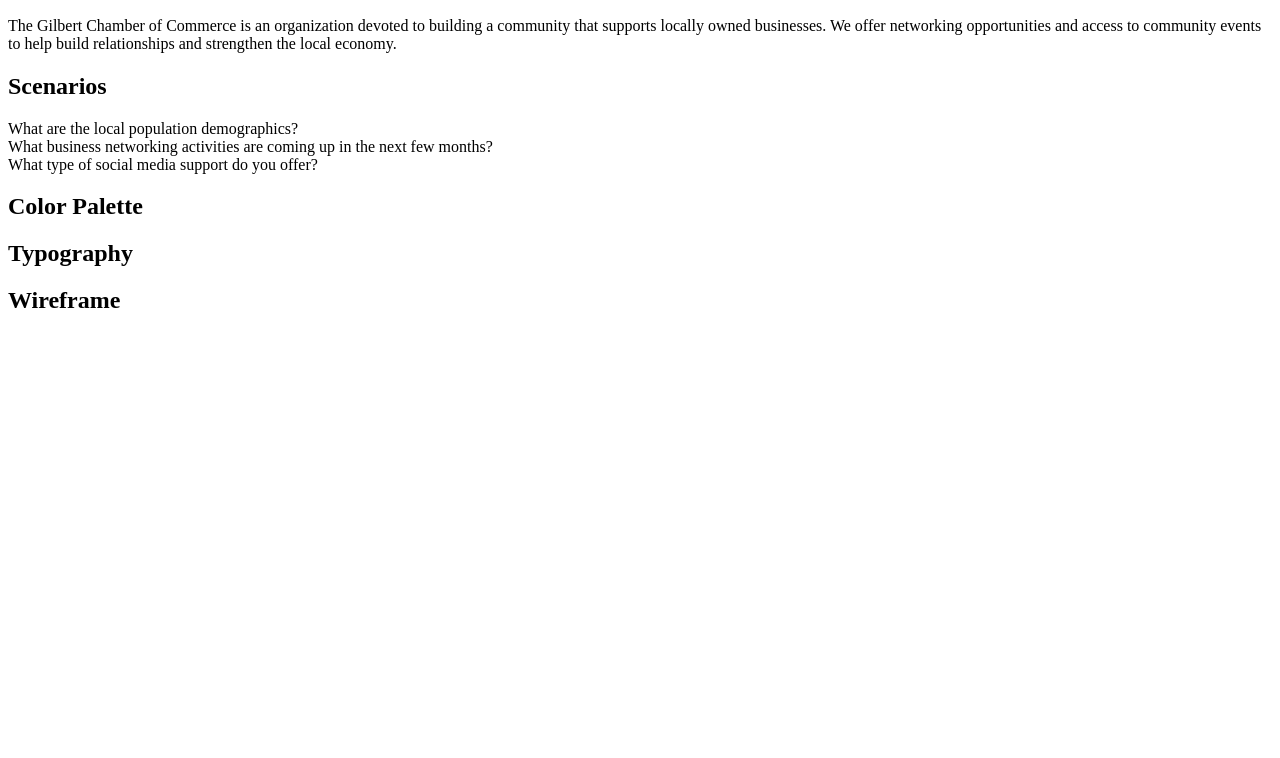
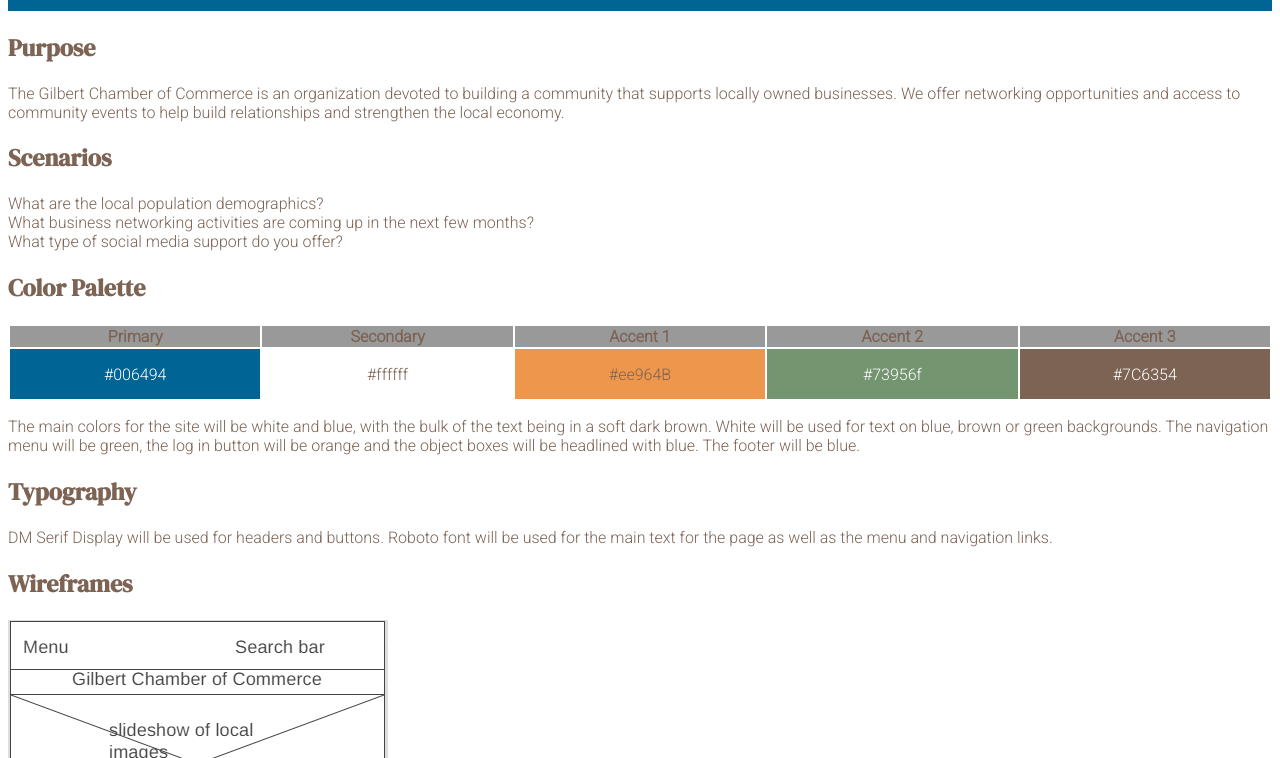
Before and after one commit to kateaeryn/WDD230, a plain HTML site: page week01/chamber/chamber-site-plan.html in a window 1280 px wide. Shown: the part 202-960 px from the top of the page. Before the commit the page ends 800 px from the top, so only its background shows below. Drawn offline with Linux system fonts and the light colour scheme.

Commit message:
finished site plan

```diff
--- a/week01/chamber/chamber-site-plan.html
+++ b/week01/chamber/chamber-site-plan.html
@@ -6,6 +6,10 @@
     <meta name="viewport" content="width=device-width, initial-scale=1.0">
     <title>Gilbert Chamber of Commerce</title>
     <link rel="stylesheet" href="styles/chamber-site-plan.css">
+    <link rel="preconnect" href="https://fonts.googleapis.com">
+    <link rel="preconnect" href="https://fonts.gstatic.com" crossorigin>
+    <link href="https://fonts.googleapis.com/css2?family=DM+Serif+Display&family=Roboto:wght@300&display=swap"
+        rel="stylesheet">
 </head>
 <body>
     <header> <h1>Gilbert Chamber of Commerce</h1></header>
@@ -22,11 +26,36 @@
         What type of social media support do you offer?
     </p>
     <h2>Color Palette</h2>
+    <link href="https://coolors.co/73956f-ffffff-006494-7c6354-ee964b">
+    <table class="colors">
+        <tr>
+            <th>Primary</th>
+            <th>Secondary</th>
+            <th>Accent 1</th>
+            <th>Accent 2</th>
+            <th>Accent 3</th>
+        </tr>
+    <tr>
+        <td class="primary">#006494</td>
+        <td class="secondary">#ffffff</td>
+        <td class="accent1">#ee964B</td>
+        <td class="accent2">#73956f</td>
+        <td class="accent3">#7C6354</td>
+    </tr>
+    </table>
+    <p>
+        The main colors for the site will be white and blue, with the bulk of the text being in a soft dark brown. White will be used for text on blue, brown or green backgrounds.
+        The navigation menu will be green, the log in button will be orange and the object boxes will be headlined with blue. The footer will be blue.
 
+    </p>
     <h2>Typography</h2>
-
-    <h2>Wireframe</h2>
-
+    <p>
+        DM Serif Display will be used for headers and buttons.
+        Roboto font will  be used for the main text for the page as well as the menu and navigation links.
+    </p>
+    <h2>Wireframes</h2>
+    <img src="mobilewireframe.png" alt="mobile wireframe">
+    <img src="desktopwireframe.png" alt="desktop wireframe">
     </main>
 </body>
 </html>
--- a/week01/chamber/styles/chamber-site-plan.css
+++ b/week01/chamber/styles/chamber-site-plan.css
@@ -1,6 +1,73 @@
-header{
-    background-color: rgba(81, 141, 252, 0.781);
-    text-align: center;
-    padding: 2em;
+
+:root {
+    /* change the values below to your colors from your palette */
+    --primary-color: #006494;
+    --secondary-color: #ffffff;
+    --accent1-color: #ee964B;
+    --accent2-color: #73956F;
+    --accent3-color: #7C6354;
+
+    /* change the values below to your chosen font(s) */
+    --heading-font: "DM Serif Display", serif;
+    --paragraph-font: "Roboto", sans-serif;
 
 }
+body{
+    color: var(--accent3-color);
+    font-family: "Roboto", serif;
+}
+
+header{
+    background-color: var(--primary-color);
+    color: var(--secondary-color);
+    text-align: center;
+    padding: .5em;
+    font-size: 2em;
+
+}
+h1, h2, h3, h4, h5, h6{
+    font-family: var(--heading-font);
+}
+p{
+    font-family: var(--paragraph-font);
+}
+h2{
+    color: var(--accent3-color);
+}
+.colors {
+    width: 100%;
+    min-width: 350px;
+    margin: auto;
+    text-align: center;
+}
+
+.colors th {
+    background-color: #999;
+}
+.colors td {
+    width: 20%;
+    height: 3em;
+}
+
+.primary {
+    background-color: var(--primary-color);
+    color: var(--secondary-color);
+}
+
+.secondary {
+    background-color: var(--secondary-color);
+}
+
+.accent1 {
+    background-color: var(--accent1-color);
+}
+
+.accent2 {
+    background-color: var(--accent2-color);
+    color: var(--secondary-color);
+}
+
+.accent3 {
+    background-color: var(--accent3-color);
+    color: var(--secondary-color);
+}
```
Also changed, not shown: week01/chamber/desktopwireframe.png (added), week01/chamber/mobilewireframe.png (added).
